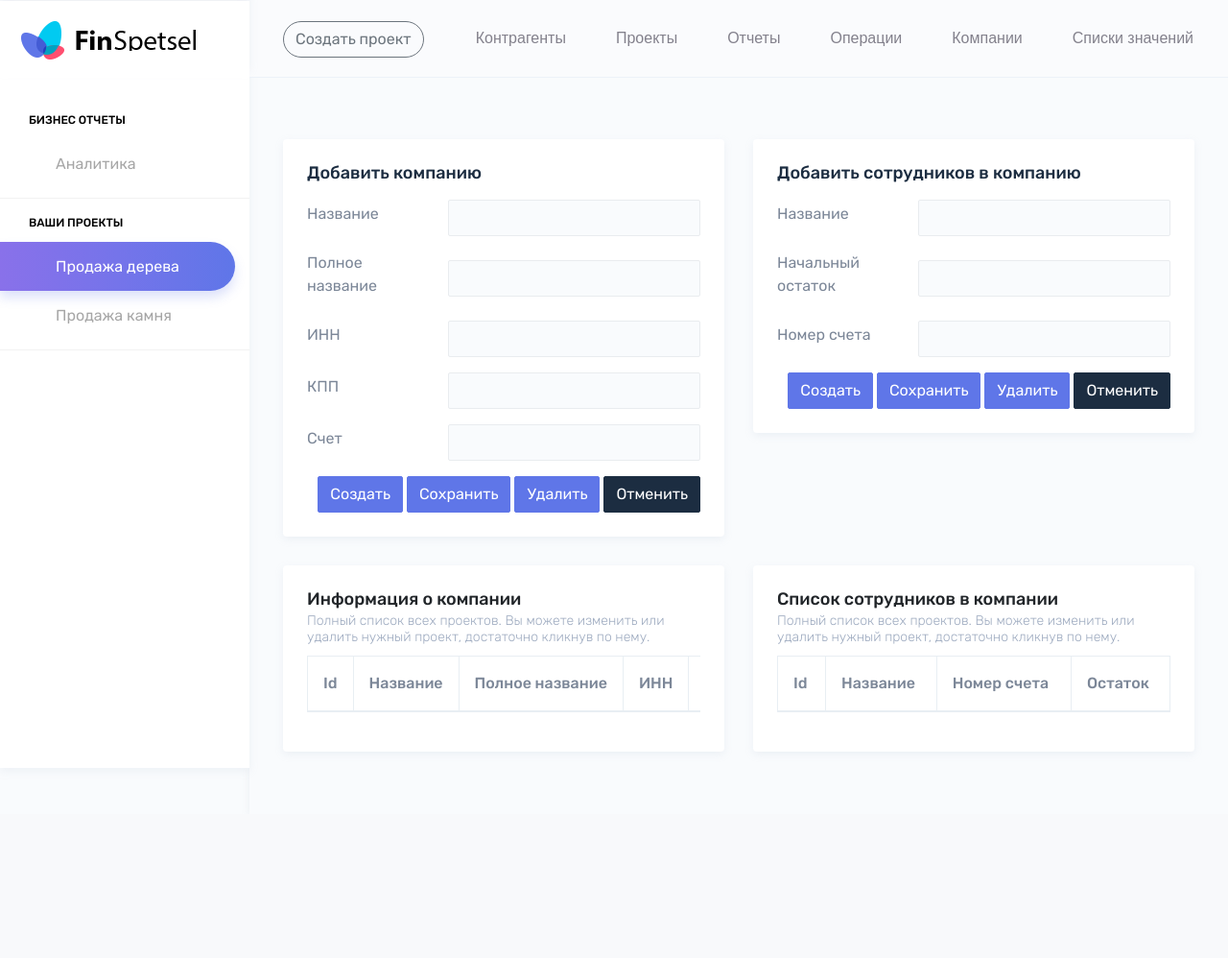
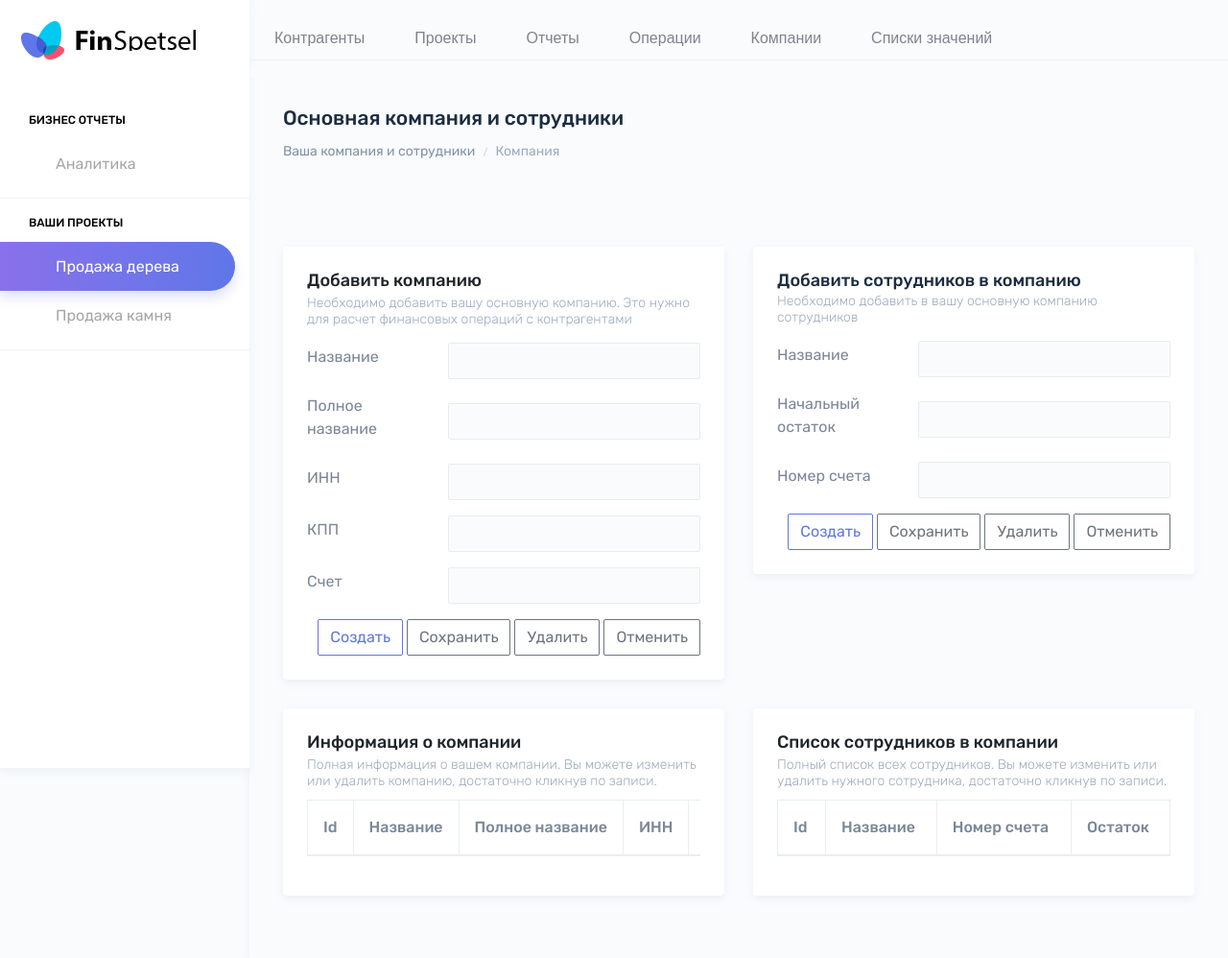
Before and after one commit to MkTverHub/FinsProject, a Spring app: template basicFins/src/main/resources/templates/Fins_Company.html in a window 1280 px wide. Shown: the whole page at 96% size. Before the commit the page ends 742 px from the top, so only its background shows below. Run offline with Thymeleaf, Linux system fonts and the light colour scheme; the template is opened without the code that fills it, so the values that code supplies are empty; some of the project's set-up classes (security, data sources, template engines, error pages and the like) are left out, and stand-ins take their place.

Commit message:
Update likimiks

```diff
--- a/basicFins/src/main/resources/templates/Fins_Company.html
+++ b/basicFins/src/main/resources/templates/Fins_Company.html
@@ -58,15 +58,6 @@
                 </div>
             </div>
             <div class="navbar-collapse collapse">
-                <ul class="navbar-nav float-left mr-auto ml-3 pl-1">
-                    <!-- Кнопка СОЗДАТЬ НОВЫЙ ПРОЕКТ  -->
-                    <li class="nav-item d-none d-md-block">
-                        <a class="nav-link" href="javascript:void(0)">
-                            <button type="button" class="btn btn-outline-secondary btn-rounded" data-toggle="modal"
-                                    data-target="#fill-primary-modal">Создать проект</button>
-                        </a>
-                    </li>
-                </ul>
 
                 <!-- Меню  -->
                 <nav class="nav_modify">
@@ -177,6 +168,22 @@
     <!-- *************************************************************** -->
 
     <section class="page-wrap">
+        <div class="page-breadcrumb">
+            <div class="row">
+                <div class="col-7 align-self-center">
+                    <h3 class="page-title text-truncate text-dark font-weight-medium mb-1">Основная компания и сотрудники</h3>
+                    <div class="d-flex align-items-center">
+                        <nav aria-label="breadcrumb">
+                            <ol class="breadcrumb mt-2 p-0">
+                                <li class="breadcrumb-item text-muted active" aria-current="page"><a href="index.html">Ваша компания и сотрудники</a></li>
+                                <li class="breadcrumb-item text-muted" aria-current="page">Компания</li>
+                            </ol>
+                        </nav>
+                    </div>
+                </div>
+            </div>
+        </div>
+
         <div class="container-fluid">
 
                 <!-- *************************************************************** -->
@@ -205,7 +212,8 @@
 
                                         <!-- Поле ввода -->
                                         <div class="form-group mb-3">
-                                            <h4 class="text-dark w-100 text-truncate font-weight-medium">Добавить компанию</h4>
+                                            <h4 class="card-title">Добавить компанию</h4>
+                                            <h6 class="card-subtitle">Необходимо добавить вашу основную компанию. Это нужно для расчет финансовых операций с контрагентами</h6>
                                         </div>
 
                                         <!-- Системное. Действия insert/update/delete-->
@@ -293,10 +301,10 @@
                                 <!-- Кнопки для записи в БД -->
                                 <div class="form-actions">
                                     <div class="text-right">
-                                        <button onClick='InsertCompany()' class="btn btn-info">Создать</button>
-                                        <button onClick='SaveCompany()' class="btn btn-info">Сохранить</button>
-                                        <button onClick='DeleteCompany()' class="btn btn-info">Удалить</button>
-                                        <button onClick='ResetCompany()' class="btn btn-dark">Отменить</button>
+                                        <button onClick='InsertCompany()' class="btn waves-effect waves-light btn-outline-primary">Создать</button>
+                                        <button onClick='SaveCompany()' class="btn waves-effect waves-light btn-outline-secondary">Сохранить</button>
+                                        <button onClick='DeleteCompany()' class="btn waves-effect waves-light btn-outline-secondary">Удалить</button>
+                                        <button onClick='ResetCompany()' class="btn waves-effect waves-light btn-outline-secondary">Отменить</button>
                                     </div>
                                 </div>
 
@@ -315,6 +323,7 @@
                                         <!-- Поле ввода -->
                                         <div class="form-group mb-3">
                                             <h4 class="text-dark w-100 text-truncate font-weight-medium">Добавить сотрудников в компанию</h4>
+                                            <h6 class="card-subtitle">Необходимо добавить в вашу основную компанию сотрудников</h6>
                                         </div>
 
                                         <!-- Системное. Действия insert/update/delete-->
@@ -375,10 +384,10 @@
                                 <!-- Кнопки для записи в БД -->
                                 <div class="form-actions">
                                     <div class="text-right">
-                                        <button onClick='InsertContact()' class="btn btn-info">Создать</button>
-                                        <button onClick='SaveContact()' class="btn btn-info">Сохранить</button>
-                                        <button onClick='DeleteContact()' class="btn btn-info">Удалить</button>
-                                        <button onClick='ResetContact()' class="btn btn-dark">Отменить</button>
+                                        <button onClick='InsertContact()' class="btn waves-effect waves-light btn-outline-primary">Создать</button>
+                                        <button onClick='SaveContact()' class="btn waves-effect waves-light btn-outline-secondary">Сохранить</button>
+                                        <button onClick='DeleteContact()' class="btn waves-effect waves-light btn-outline-secondary">Удалить</button>
+                                        <button onClick='ResetContact()' class="btn waves-effect waves-light btn-outline-secondary">Отменить</button>
                                     </div>
                                 </div>
 
@@ -394,7 +403,7 @@
                 <div class="card">
                     <div class="card-body">
                         <h4 class="card-title">Информация о компании</h4>
-                        <h6 class="card-subtitle">Полный список всех проектов. Вы можете изменить или удалить нужный проект, достаточно кликнув по нему.</h6>
+                        <h6 class="card-subtitle">Полная информация о вашем компании. Вы можете изменить или удалить компанию, достаточно кликнув по записи.</h6>
                         <div class="table-responsive">
                             <table id="company_table_id" class="table table-striped table-bordered no-wrap table-hover tabel-modif">
                                 <thead> <!-- Заголовок таблицы -->
@@ -420,7 +429,7 @@
                 <div class="card">
                     <div class="card-body">
                         <h4 class="card-title">Список сотрудников в компании</h4>
-                        <h6 class="card-subtitle">Полный список всех проектов. Вы можете изменить или удалить нужный проект, достаточно кликнув по нему.</h6>
+                        <h6 class="card-subtitle">Полный список всех сотрудников. Вы можете изменить или удалить нужного сотрудника, достаточно кликнув по записи.</h6>
                         <div class="table-responsive">
                             <table id="contact_table_id" class="table table-striped table-bordered no-wrap table-hover tabel-modif">
                                 <thead> <!-- Заголовок таблицы -->
```
